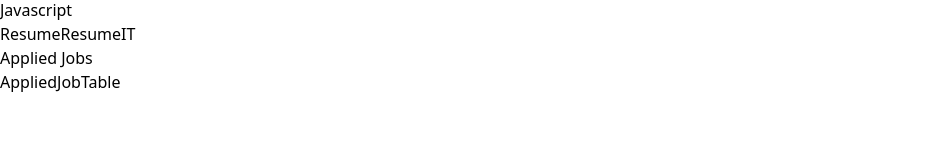
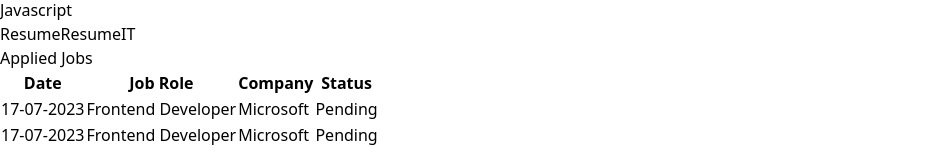
Before and after one commit to Bhavik0927/Find_job, a React (Vite) app in the folder frontend/: page /view-profile in a window 1280 px wide. Shown: the part 652-805 px from the top of the page, without its empty margins (0-939 px from the left). Built offline with nearby package versions, Linux system fonts and the light colour scheme.

Commit message:
complete profile page and created a jobDescription page

```diff
--- a/frontend/src/App.jsx
+++ b/frontend/src/App.jsx
@@ -5,6 +5,7 @@ import Signup from "./Components/Signup";
 import Jobs from './Components/Jobs';
 import Browse from './Components/Browse';
 import Profile from './Components/Profile';
+import JobDescriptions from './Components/JobDescriptions';
 
 const appRouter = createBrowserRouter([
   {
@@ -28,6 +29,10 @@ const appRouter = createBrowserRouter([
     element: <Browse />
   },
   {
+    path:'/description/:id',
+    element:<JobDescriptions />
+  },
+  {
     path:'view-profile',
     element: <Profile />
   }
--- a/frontend/src/Components/AppliedJobTable.jsx
+++ b/frontend/src/Components/AppliedJobTable.jsx
@@ -1,8 +1,35 @@
 
 const AppliedJobTable = () => {
   return (
-    <div>AppliedJobTable</div>
+    <div>
+      <table>
+
+        <thead>
+          <tr className="w-full  border-b border-gray-300">
+            <th className="py-2 px-4 text-center">Date</th>
+            <th className="py-2 px-4 text-center">Job Role</th>
+            <th className="py-2 px-4 text-center">Company</th>
+            <th className="py-2 px-4 text-right">Status</th>
+          </tr>
+        </thead>
+
+        <tbody>
+          {
+            [1, 2, 3].map((item, index) => (
+              <tr key={index} className="border-b">
+                <td className="py-2 px-5">17-07-2023</td>
+                <td className="py-2 px-5">Frontend Developer</td>
+                <td className="py-2 px-5">Microsoft</td>
+                <td className="py-2 px-5 text-right"> <span className="inline-block px-2 py-1 text-right text-sm font-semibold text-black  border  border-gray-400  rounded-full cursor-pointer">Pending</span></td>
+              </tr>
+            ))
+
+          }
+        </tbody>
+      </table>
+    </div>
   )
 }
 
 export default AppliedJobTable;
+// className="text-black font-bold"
--- a/frontend/src/Components/JobCard.jsx
+++ b/frontend/src/Components/JobCard.jsx
@@ -1,6 +1,10 @@
 import { CiBookmark } from "react-icons/ci";
+import { useNavigate } from "react-router-dom";
 
 const JobCard = () => {
+
+    const navigate = useNavigate();
+    const jobId = "jhdfbsdbfskjbf";
     return (
         <div className="flex justify-between gap-4 p-5 rounded-md shadow-xl bg-white border border-gray-100">
 
@@ -31,7 +35,7 @@ const JobCard = () => {
                 </div>
 
                 <div className="mt-2 flex gap-2">
-                    <button className="inline-block px-3 py-1 text-sm font-bold text-black border border-gray-400  rounded-full cursor-pointer ">Details</button>
+                    <button className="inline-block px-3 py-1 text-sm font-bold text-black border border-gray-400  rounded-full cursor-pointer" onClick={() => navigate(`/description/${jobId}`)}>Details</button>
 
                     <button className="inline-block px-3 py-1 text-sm font-bold text-white bg-red-600  rounded-full cursor-pointer">Save For Later</button>
                 </div>
--- /dev/null
+++ b/frontend/src/Components/JobDescriptions.jsx
@@ -0,0 +1,30 @@
+import Navbar from "./Navbar";
+
+const JobDescriptions = () => {
+    return (
+        <>
+            <Navbar />
+            <div className="max-w-7xl mx-auto my-10">
+                <div className="flex items-center justify-between border border-gray-200 ">
+                    <div>
+                        <h1 className="font-bold text-xl">Title</h1>
+                        <div className="flex items-center flex-wrap gap-1">
+                            <div className="inline-block px-2 py-1 text-sm font-semibold text-white border border-gray-400  rounded-full cursor-pointer">
+                                <h2 className="text-black font-bold">12 Positions</h2>
+                            </div>
+                            <div className="inline-block px-3 py-1 text-sm font-semibold text-white border border-gray-400  rounded-full cursor-pointer">
+                                <h2 className="text-black font-bold">Part Time</h2>
+                            </div>
+                            <div className="inline-block px-3 py-1 text-sm font-semibold text-white border border-gray-400  rounded-full cursor-pointer">
+                                <h2 className="text-black font-bold">24 LPA</h2>
+                            </div>
+                        </div>
+                    </div>
+                    <button className="inline-block px-2 py-1 text-sm font-bold  border border-gray-400  rounded-full cursor-pointer">Apply Now</button>
+                </div>
+            </div>
+        </>
+    )
+}
+
+export default JobDescriptions;
--- a/frontend/src/Components/Profile.jsx
+++ b/frontend/src/Components/Profile.jsx
@@ -59,7 +59,7 @@ const Profile = () => {
                 </div>
             </div>
             <div className="max-w-4xl mx-auto bg-white rounded-2xl ">
-                <h1>Applied Jobs</h1>
+                <h1 className="font-bold text-lg my-5">Applied Jobs</h1>
                 <AppliedJobTable />
             </div>
         </>
```
